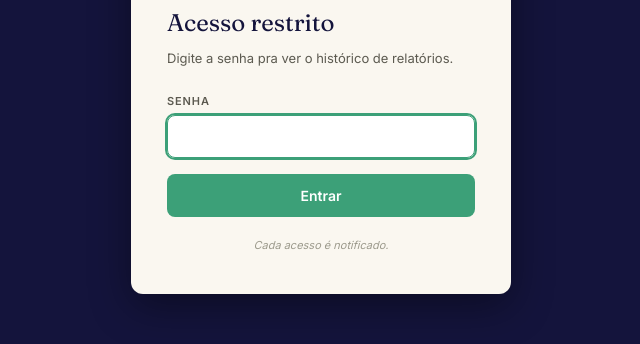
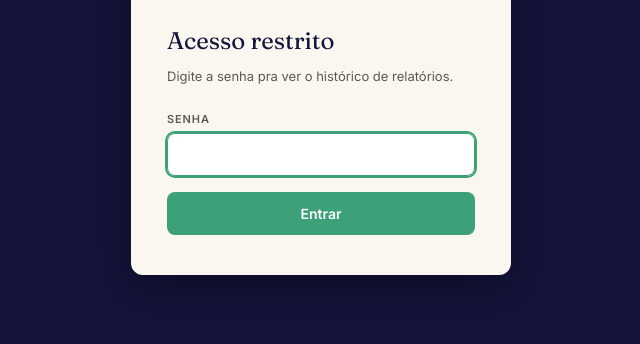
Before and after one commit to andrevsmiranda/chinapark-relatorio, a website: page index.html in a window 1280 px wide. Shown: the part 306-650 px from the top of the page, without its empty margins (319-959 px from the left). Drawn offline with nearby package versions, Linux system fonts and the light colour scheme; a script that the page names is missing.

Commit message:
Add files via upload

```diff
--- a/index.html
+++ b/index.html
@@ -158,7 +158,7 @@ body{font-family:'Inter',system-ui,sans-serif;background:var(--cream);color:var(
     <input type="password" id="auth-password" autocomplete="current-password" autofocus required>
     <button type="submit" id="auth-btn">Entrar</button>
     <div class="auth-error" id="auth-error"></div>
-    <div class="auth-footer">Cada acesso é notificado.</div>
+
   </form>
 </div>
 
```
